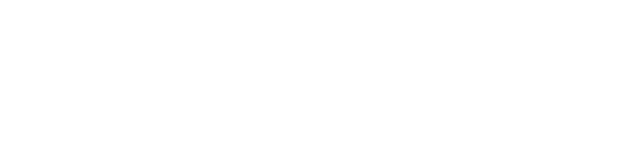
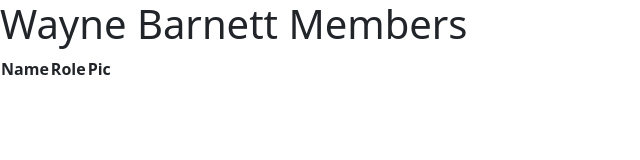
Before and after one commit to simonescoca/js-our-team, a plain HTML site: page index.html in a window 1280 px wide. Shown: the whole page, without its empty margins (0-640 px from the left). Drawn offline with nearby package versions, Linux system fonts and the light colour scheme.

Commit message:
added table thead

```diff
--- a/index.html
+++ b/index.html
@@ -7,9 +7,34 @@
         <link rel="stylesheet" href="https://cdnjs.cloudflare.com/ajax/libs/font-awesome/6.4.0/css/all.min.css">
         <link rel="stylesheet" href="https://cdn.jsdelivr.net/npm/bootstrap@5.2.3/dist/css/bootstrap.min.css">
         <link rel="stylesheet" href="style.css">
-        <title>Document</title>
+        <title>Wayne Barnett</title>
     </head>
     <body>
-        <script src="script.js"></script>
+        <section>
+            <h1>
+                Wayne Barnett Members
+            </h1>
+            <table>
+                <thead>
+                    <tr>
+                        <th>
+                            Name
+                        </th>
+                        <th>
+                            Role
+                        </th>
+                        <th>
+                            Pic
+                        </th>
+                    </tr>
+                </thead>
+                <tbody id="tbody">
+                    <!-- JS CONTENT -->
+                </tbody>
+            </table>
+        </section>
+        <script src="script.js">
+            // LINK TO FILE JS
+        </script>
     </body>
 </html>
```
